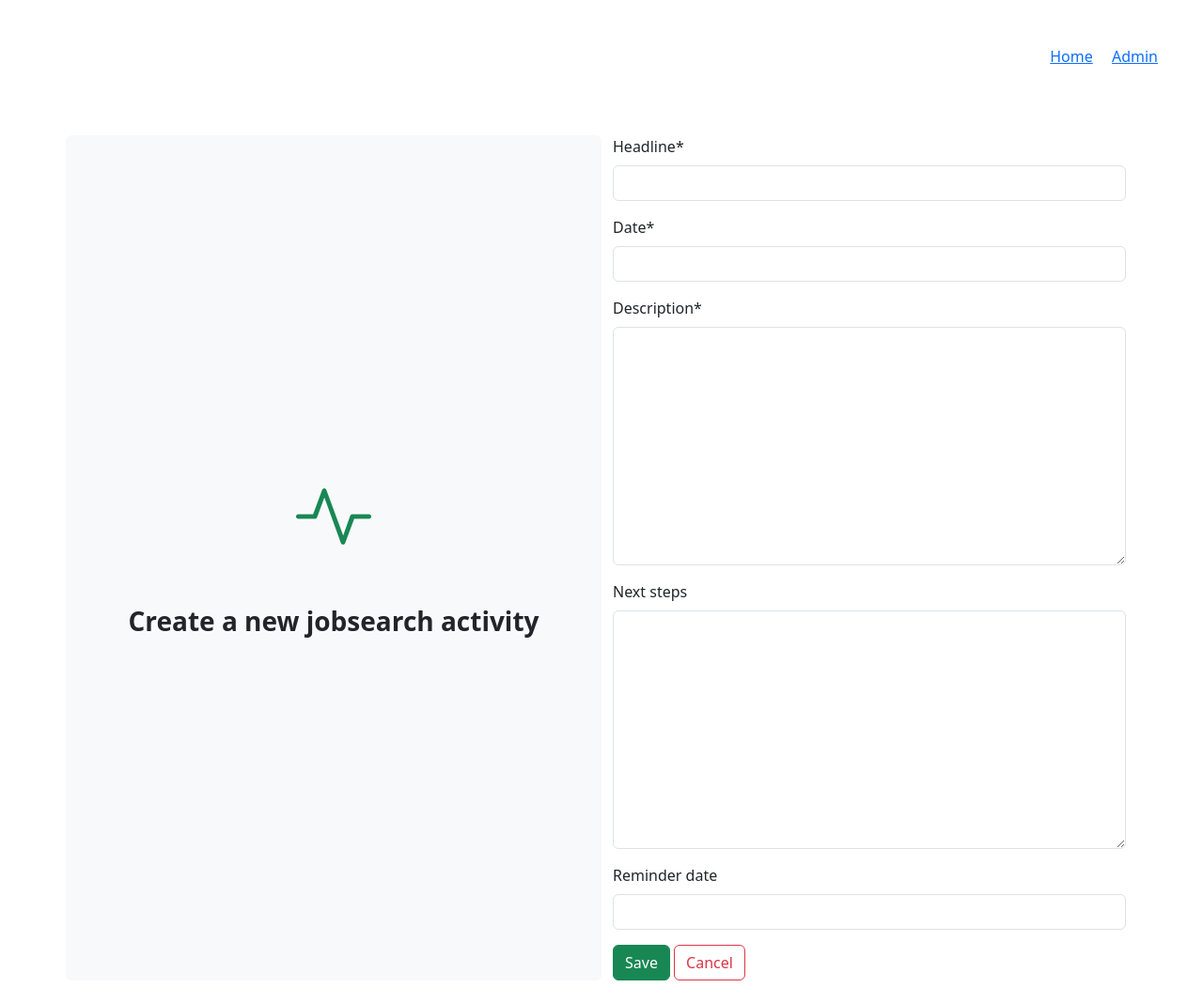
After one commit to neptunhiker/home, a Django app: page /jobsearch/activity/new in a window 1280 px wide. The commit adds this page. Shown: the whole page at 94% size. Run offline with Django 4.2, Linux system fonts and the light colour scheme; parts of the project's set-up code (start-up, migrations or seed data) failed here and were passed over; some libraries are stand-ins or nearby versions.

Commit message:
Create the create view for creating a new jobsearch activity

```diff
--- /dev/null
+++ b/jobsearch/templates/jobsearch/activity_new.html
@@ -0,0 +1,30 @@
+{% extends "jobsearch/base.html" %}
+
+{% load crispy_forms_tags %}
+
+{% block content %}
+
+  <section>
+
+    <div class="container my-4">
+      <div class="row">
+        <div class="col-12 col-md-6 d-flex flex-column text-md-center justify-content-center bg-light rounded">
+          <div class="display-1 text-success d-none d-md-block">
+            <i class="bi-activity"></i>
+          </div>
+          <div class="h3 fw-bold mt-md-5 p-3 p-md-0 text-dark">Create a new jobsearch activity</div>
+        </div>
+        <div class="col-12 col-md-6">
+          <form action="" method="post">{% csrf_token %}
+            {{ form|crispy }}
+            <button class="btn btn-success ml-2" type="submit">Save</button>
+            <a class="btn btn-outline-danger" href="{% url 'jobsearch_home' %}">Cancel</a>
+          </form>
+        </div>
+      </div>
+    </div>
+  </section>
+
+
+
+{% endblock content %}
--- a/jobsearch/templates/jobsearch/home.html
+++ b/jobsearch/templates/jobsearch/home.html
@@ -8,6 +8,7 @@
   <div class="container">
     <h1 class="mb-5 text-center">Jobsearch App</h1>
 
+    <div class="text-end"><a href="{% url 'activity_new' %}"><i class="bi-plus-circle text-success h1"></i></a></div>
     <h2 class="mb-4">Latest activities</h2>
     {% for activity in activities %}
     <div class="card">
--- a/jobsearch/urls.py
+++ b/jobsearch/urls.py
@@ -1,9 +1,10 @@
 from django.urls import path
-from .views import HomePageView, ActivityDetailView, ActivityUpdateView
+from .views import HomePageView, ActivityDetailView, ActivityUpdateView, ActivityCreateView
 
 
 urlpatterns = [
     path('', HomePageView.as_view(), name='jobsearch_home'),
     path('activity/<uuid:pk>', ActivityDetailView.as_view(), name='activity_detail'),
     path('activity/edit/<uuid:pk>', ActivityUpdateView.as_view(), name='activity_edit'),
+    path('activity/new', ActivityCreateView.as_view(), name='activity_new'),
 ]
--- a/jobsearch/views.py
+++ b/jobsearch/views.py
@@ -1,6 +1,6 @@
 from django.shortcuts import render
 from django.urls import reverse
-from django.views.generic import ListView, DetailView, UpdateView
+from django.views.generic import ListView, DetailView, UpdateView, CreateView
 
 
 from .models import Activity
@@ -22,3 +22,11 @@ class ActivityUpdateView(UpdateView):
 
     def get_success_url(self) -> str:
         return reverse("activity_detail", kwargs={"pk": self.object.pk})
+
+class ActivityCreateView(CreateView):
+    model = Activity
+    fields = ['headline', 'date', 'description', 'next_steps', 'reminder_date']
+    template_name = 'jobsearch/activity_new.html'
+
+    def get_success_url(self) -> str:
+        return reverse("jobsearch_home")
```
